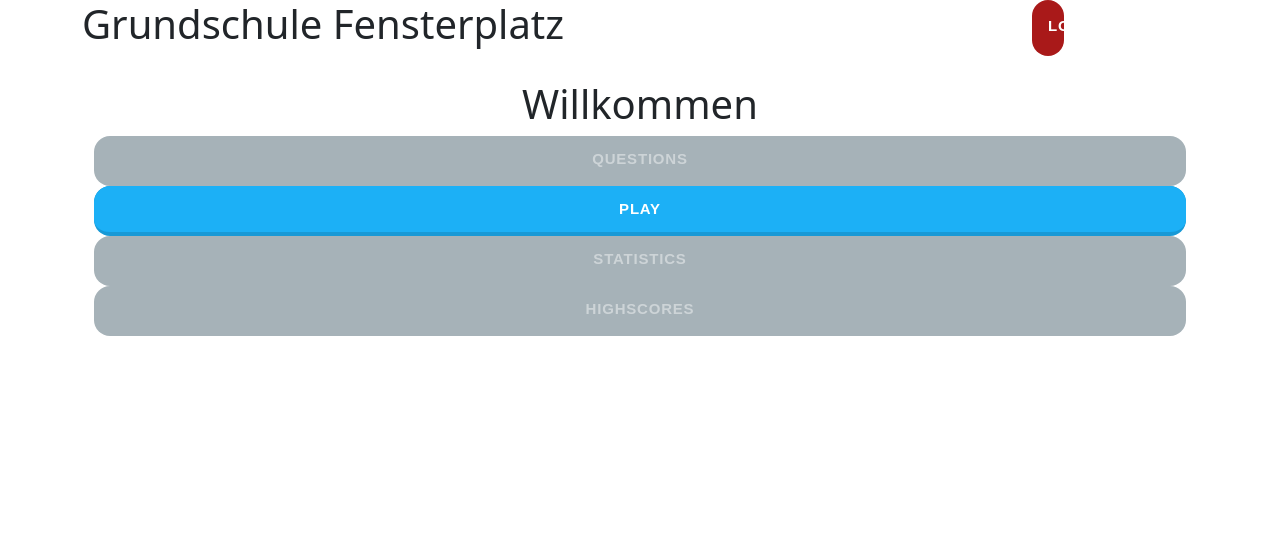
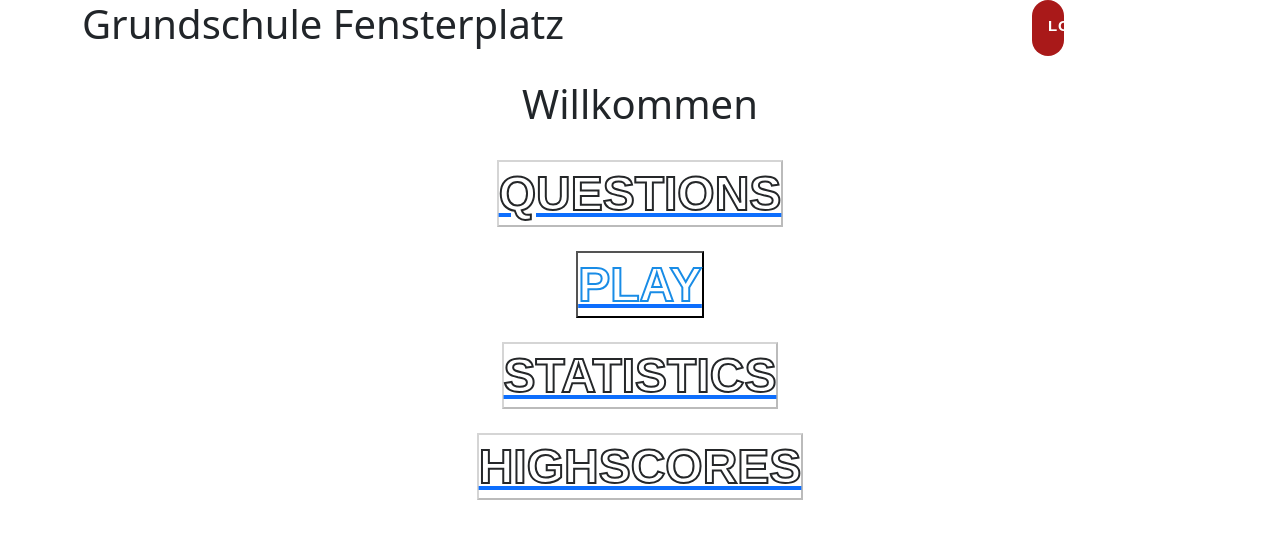
Before and after one commit to laoshanlungo/quizApp, a React (Create React App) app: page / in a window 1280 px wide. Shown: the top 538 px of the page. Built offline with nearby package versions, Linux system fonts and the light colour scheme.

Commit message:
working in react-boostrap WIP

```diff
--- a/src/components/Dashboard/Dashboard.js
+++ b/src/components/Dashboard/Dashboard.js
@@ -1,31 +1,35 @@
 import React from "react";
 import { Link } from "react-router-dom";
+import { Stack, Row } from 'react-bootstrap';
 
 const Dashboard = () => {
 
 
 
   return (
-    <div className="container">
-    <div className="row">
-    <div className="col align-self-center">
-           <h1 className="text-center">Willkommen</h1>
-            </div>
-
+    <Stack className="justify-content-center align-items-center" gap={4}>
+      <Row><h1 className="text-center">Willkommen</h1></Row>
+      <Row>
       <Link to="/questions">
-        <button disabled className="button-19-disabled">Questions</button>
+        <button disabled className="menu-button-disabled">Questions</button>
       </Link>
+      </Row>
+      <Row>
       <Link to="/play">
-        <button className="button-19">Play</button>
+        <button className="menu-button">Play</button>
       </Link>
+      </Row>
+      <Row>
       <Link to="/statistics">
-        <button disabled className="button-19-disabled">Statistics</button>
+        <button disabled className="menu-button-disabled">Statistics</button>
       </Link>
+      </Row>
+      <Row>
       <Link to="/highscores">
-        <button disabled className="button-19-disabled">Highscores</button>
+        <button disabled className="menu-button-disabled">Highscores</button>
       </Link>
-    </div>
-    </div>
+      </Row>
+    </Stack>
   );
 }
 
--- a/src/components/QuestionCards.jsx
+++ b/src/components/QuestionCards.jsx
@@ -1,28 +1,28 @@
 import Button from "react-bootstrap/Button";
 import Card from "react-bootstrap/Card";
 import Form from "react-bootstrap/Form";
+import { Row, Col } from "react-bootstrap";
 import { useState } from "react";
 import "../styles.css";
-import {CountdownCircleTimer} from "react-countdown-circle-timer";
+import { CountdownCircleTimer } from "react-countdown-circle-timer";
 
 const QuestionCard = ({ question, solve, picture, updateGame, score }) => {
   const [answer, setAnswer] = useState(null);
   const [inputDisabled, setInputDisabled] = useState(false);
-  const [guess, setGuess] = useState('');
-  const [counter, setCounter] = useState(3);
+  const [guess, setGuess] = useState("");
+  const [counter, setCounter] = useState(2);
   const [isActive, setIsActive] = useState(true);
 
-
-
   const handleSubmit = () => {
-    let isCorrectAnswer = (guess.toLowerCase()).localeCompare(solve.toLowerCase()) === 0;
-    setAnswer(isCorrectAnswer ? 'RICHTIG!!!!' : 'LEIDER FALSCH')
+    let isCorrectAnswer =
+      guess.toLowerCase().localeCompare(solve.toLowerCase()) === 0;
+    setAnswer(isCorrectAnswer ? "RICHTIG!!!!" : "LEIDER FALSCH");
     setInputDisabled(true);
-    setIsActive(true)
+    setIsActive(true);
     // setTimeout(() => {
 
     // }, 2000);
-  }
+  };
 
   return (
     <div className="h-50 d-flex flex-column">
@@ -41,25 +41,30 @@ const QuestionCard = ({ question, solve, picture, updateGame, score }) => {
               <Form.Control
                 type="input"
                 value={guess}
-                onChange={(e) =>
-                  setGuess(e.target.value)
-                }
+                onChange={(e) => setGuess(e.target.value)}
               />
-                      <Button type="submit" onClick={handleSubmit}>Abschicken</Button>
+              <Button type="submit" onClick={handleSubmit}>
+                Abschicken
+              </Button>
               {inputDisabled && answer}
-                      {inputDisabled &&         <CountdownCircleTimer
+              {inputDisabled && (
+                <CountdownCircleTimer
                   onComplete={() => {
                     setIsActive(false);
-            updateGame((guess.toLowerCase()).localeCompare(solve.toLowerCase()) === 0);
+                    updateGame(
+                      guess.toLowerCase().localeCompare(solve.toLowerCase()) ===
+                        0
+                    );
                     setInputDisabled(false);
-            setGuess('')
+                    setGuess("");
                   }}
                   isPlaying
                   duration={counter}
-          colors="#E5007B"
+                  colors="#808080"
                 >
                   <h1>{counter}</h1>
-        </CountdownCircleTimer>}
+                </CountdownCircleTimer>
+              )}
             </Form.Group>{" "}
           </Card.Body>
         </Card>
@@ -78,7 +83,7 @@ const MultipleChoiceQuestionCard = ({
 }) => {
   const [answer, setAnswer] = useState(null);
   const [fieldsDisabled, setFieldsDisabled] = useState(false);
-  const [counter, setCounter] = useState(3);
+  const [counter, setCounter] = useState(100);
   const [isActive, setIsActive] = useState(true);
 
   const handleAnswer = (index) => {
@@ -119,9 +124,11 @@ const MultipleChoiceQuestionCard = ({
         <AnswerField index="2" disabled={fieldsDisabled} />
         <AnswerField index="3" disabled={fieldsDisabled} />
       </div>
-      <div className="h-1 d-flex flex-row">
-        {fieldsDisabled &&
+      {fieldsDisabled && (
+        <Row className="justify-content-center align-items-center">
+          <Col md="auto">
             <CountdownCircleTimer
+            size={100}
               onComplete={() => {
                 setIsActive(false);
                 setFieldsDisabled(false);
@@ -129,12 +136,16 @@ const MultipleChoiceQuestionCard = ({
               }}
               isPlaying
               duration={counter}
-        colors="#E5007B"
+              colors="#808080"
             >
               <h1>{counter}</h1>
-      </CountdownCircleTimer>}
-      {answer}
-      </div>
+            </CountdownCircleTimer>
+          </Col>
+          <Col md="auto">
+            <h1>{answer}</h1>
+          </Col>
+        </Row>
+      )}
     </div>
   );
 };
--- a/src/styles.css
+++ b/src/styles.css
@@ -176,6 +176,42 @@
 
 .quiz-button:hover {background-color: #060560}
 
+.menu-button {
+  --fill-color: #198CE6;
+  position: relative;
+  display: block;
+  padding: 4px 0;
+  font: 700 3rem Raleway, sans-serif;
+  text-decoration: none;
+  text-transform: uppercase;
+  -webkit-text-stroke: 2px var(--fill-color);
+  background: linear-gradient(var(--fill-color) 0 100%) left / 0 no-repeat;
+  color: transparent;
+  background-clip: text;
+  transition: 0.5s linear;
+}
+  .menu-button:hover {
+    background-size: 100%;
+  }
+
+  .menu-button-disabled {
+    --fill-color: #252729;
+    position: relative;
+    display: block;
+    padding: 4px 0;
+    font: 700 3rem Raleway, sans-serif;
+    text-decoration: none;
+    text-transform: uppercase;
+    -webkit-text-stroke: 2px var(--fill-color);
+    background: linear-gradient(var(--fill-color) 0 100%) left / 0 no-repeat;
+    color: transparent;
+    background-clip: text;
+    transition: 0.5s linear;
+  }
+    .menu-button-disabled:hover {
+      background-size: 100%;
+    }
+
 /* .quiz-button:active {
   background-color: #bfd962;
   box-shadow: 0 5px #666;
```
Lines whose indentation alone changed are shown as unchanged.
